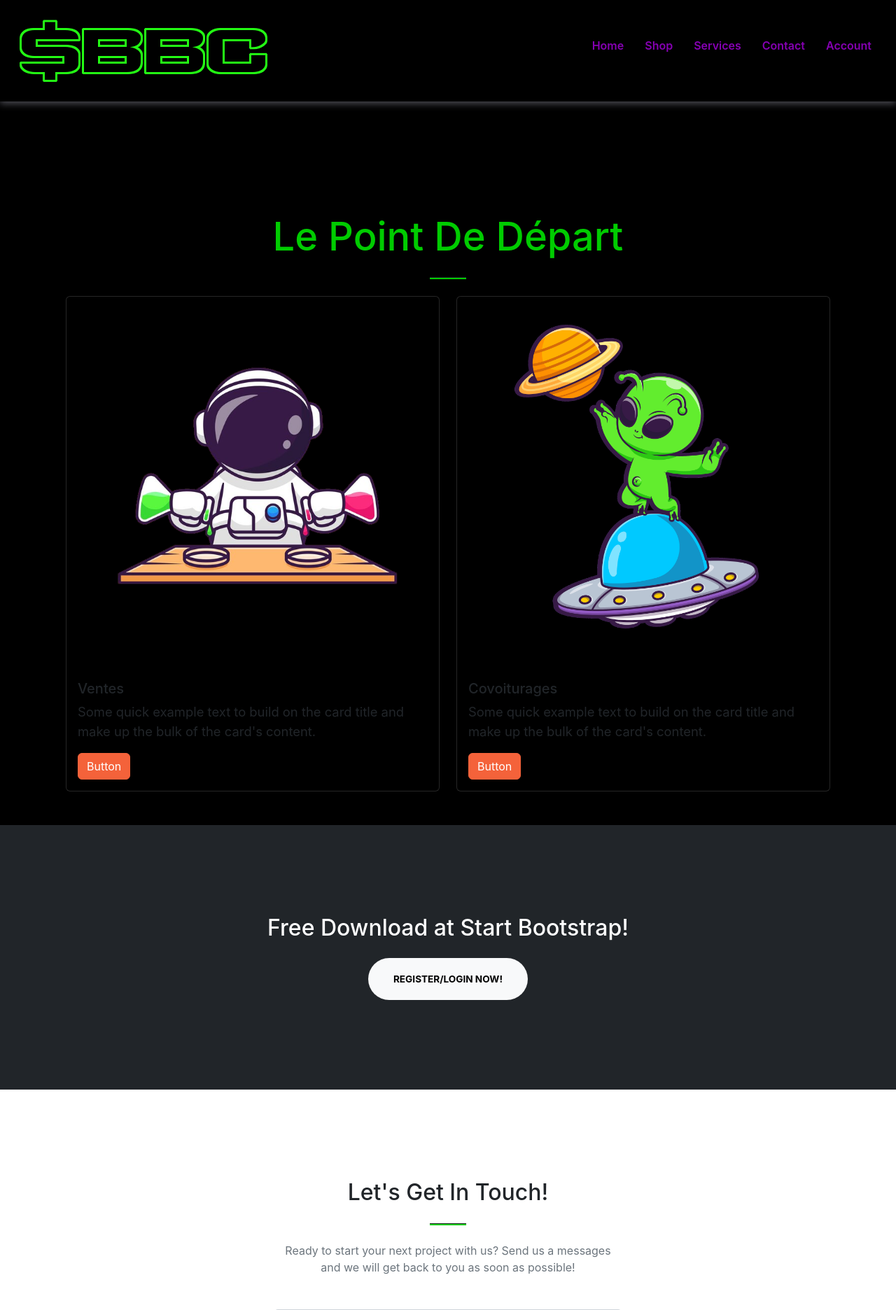
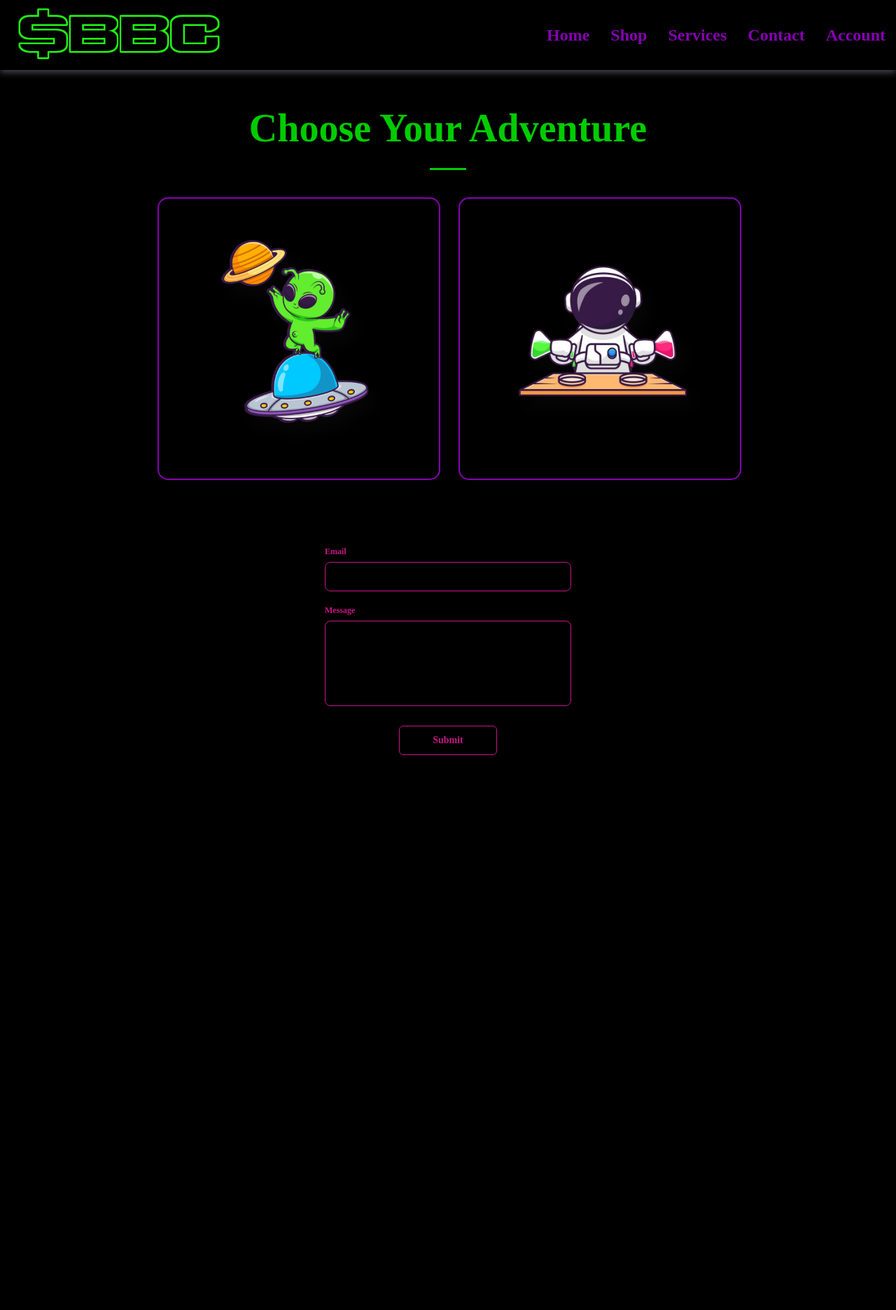
Before and after one commit to AxelBoulange/ProjetLID, a Symfony app: template templates/home/index.html.twig in a window 1280 px wide. Shown: the top 1872 px of the page at 70% size. After the commit the page ends 1079 px from the top, so only its background shows below. Run offline with Twig, Linux system fonts and the light colour scheme; the template is opened without the code that fills it, so the values that code supplies are empty; style sheets or scripts are compiled from the project's sources; some libraries are stand-ins or nearby versions.

Commit message:
boostrap removed + new css + homepage v1

```diff
--- a/assets/bootstrap.js
+++ /dev/null
@@ -1,5 +0,0 @@
-import { startStimulusApp } from '@symfony/stimulus-bundle';
-
-const app = startStimulusApp();
-// register any custom, 3rd party controllers here
-// app.register('some_controller_name', SomeImportedController);
--- /dev/null
+++ b/assets/styles/s.css
@@ -0,0 +1,443 @@
+:root {
+    --navbar-background: #000;
+    --shadow: hsla(237, 14%, 73%, 0.452);
+    --Logo-color: hsl(226, 46%, 51%);
+    --color: #8600b3;
+    --color-hover-links: #bf00ff;
+    /* COLORS */
+    --primary-color: hsl(246, 76%, 67%);
+    --white-color: hsl(0, 0%, 100%);
+    --blue-color: hsl(254, 100%, 31%);
+
+    /* BACKGROUND COLORS */
+    --background-color: hsl(0, 18%, 97%);
+    --background-filter:hsla(0, 0%, 7%, 0.361);
+
+    /* FONT-WEIGHT */
+    --medium-font-weight: 600;
+    --small-font-weigt: 400;
+}
+body{
+    margin: 0;
+    background-color: #000000;
+    font-family: "Copperplate Gothic Bold";
+}
+a{
+    text-decoration: none;
+}
+h1{
+    margin-block: 0;
+}
+/* NAVBAR */
+.navbar{
+    background-color: #000000;
+    position: sticky;
+    width: 100%;
+    height: 100px;
+    z-index: 40;
+    top: 0;
+    display: flex;
+    justify-content: space-between;
+    align-items: center;
+    box-shadow: 0 3px 10px 0 var(--shadow);
+}
+.logo{
+    max-width: 300px;
+    margin-left: 20px;
+}
+.logo img{
+    width: 100%;
+    height: auto;
+}
+.nav-links{
+    height: 100%;
+    justify-content: center;
+    display: flex;
+    align-items: center;
+}
+.nav-links ul{
+    display: flex;
+    padding-inline-start: 0;
+}
+.nav-links ul li{
+    list-style: none;
+    padding: 0 15px;
+    font-weight: 600;
+    font-size: 24px;
+}
+.nav-links ul li a{
+    color: #8600b3;
+}
+.nav-links ul li a:hover{
+    cursor: pointer;
+    font-weight: bold;
+    color: mediumvioletred;
+}
+.menu-hamburger{
+    position: absolute;
+    width: 40px;
+    height: 32px;
+    margin: auto 4rem;
+    right:0;
+    display: none;
+    flex-direction: column;
+    justify-content: space-between;
+}
+.bar-menu{
+    width: 100%;
+    height: 6px;
+    border-radius: 15px;
+    background-color: #8600b3;
+}
+@media screen and (max-width: 860px){
+    .menu-hamburger{
+        display: flex;
+        z-index:40;
+    }
+    .nav-links{
+        position: absolute;
+        width: 100%;
+        height: 100vh;
+        top: 0;
+        left: 0;
+        display: none;
+        justify-content: center;
+        align-content: center;
+        backdrop-filter: blur(50px);
+        z-index: 20 !important;
+    }
+    .nav-links.active{
+        display: flex;
+    }
+    .nav-links ul {
+        display: flex;
+        flex-direction: column;
+        justify-content: center;
+        align-items: center;
+    }
+    .nav-links ul li{
+        margin: 25px 0;
+        font-size: 3em;
+    }
+    .logo{
+        width: 300px;
+    }
+}
+@media screen and (max-width: 560px){
+    .logo{
+        width: 250px;
+    }
+}
+@media screen and (max-width: 420px){
+    .logo{
+        z-index: 5;
+        width: 170px;
+    }
+}
+
+/* header */
+header.masthead {
+    padding: 4%;
+    background-position: center;
+    background-repeat: no-repeat;
+    background-attachment: scroll;
+}
+header.masthead h1, header.masthead .h1 {
+    font-size: 2.25rem;
+}
+@media (min-width: 992px) {
+    header.masthead {
+        padding-bottom: 0;
+    }
+    header.masthead p {
+        font-size: 1.15rem;
+    }
+    header.masthead h1, header.masthead .h1 {
+        font-size: 3rem;
+    }
+}
+@media (min-width: 1200px) {
+    header.masthead h1, header.masthead .h1 {
+        font-size: 3.5rem;
+    }
+}
+
+.text-purple {
+    color: #8600b3;
+}
+.text-purple:hover, .text-purple:focus {
+    color: mediumvioletred;
+}
+.text-bright-purple {
+    color: purple;
+}
+.text-bright-purple:hover, .text-purple:focus {
+    color: mediumvioletred;
+}
+.text-green {
+    color: #00cc00 !important;
+}
+.text-green:hover, .text-green:focus {
+    color: #00ff00 !important;
+}
+.text-dark-green {
+    color: #2bbc46 !important;
+}
+.text-dark-green:hover, .text-green:focus {
+    color: #2af750 !important;
+}
+hr {
+    margin: 1rem 0;
+    color: inherit;
+    border: 0;
+    border-top: 1px solid;
+    opacity: 0.25;
+}
+hr.divider {
+    height: 0.2rem;
+    max-width: 3.25rem;
+    margin: 1.5rem auto;
+    background-color: #00cc00;
+    opacity: 1;
+}
+/* FLIP-CARD */
+.container{
+    position: relative;
+    width: 100%;
+    display: flex;
+    justify-content: center;
+    align-items: center;
+}
+@media (max-width: 550px) {
+    .become-block{
+        display: block;
+    }
+    .card-box-image{
+        margin : 0px auto 20px auto !important;
+    }
+}
+.card-box-image{
+    z-index: 5;
+    width: 225px;
+    height: 275px;
+    margin: 15px;
+    perspective: 1000px;
+}
+.card-inner{
+    width: 100%;
+    height: 100%;
+    border: 2px solid #8600b3;
+    border-radius: 15px;
+    background-color: transparent;
+    transition: transform 0.6s;
+    transform-style: preserve-3d;
+}
+.card-box-image:hover .card-inner{
+    transform: rotateY(180deg);
+}
+.card-front,
+.card-back{
+    position: absolute;
+    width: 100%;
+    height: 100%;
+    text-align: center;
+    backface-visibility: hidden;
+}
+.card-front{
+    display: flex;
+    justify-content: center;
+    align-items: center;
+    transform: rotateY(0deg);
+}
+.card-back{
+    transform: rotateY(180deg);
+}
+.card-back-container{
+    height: 100%;
+    width: 100%;
+    display: flex;
+    flex-direction: column;
+    justify-content: space-evenly;
+    align-items: center;
+}
+.card-back-container h1{
+    font-size: 40px;
+    margin: 10px;
+}
+.card-back-container p{
+    font-size: 20px;
+    margin: 15px;
+}
+.card-image-logo{
+    width: 80%;
+    margin-bottom: 10px;
+    border-radius: 12.5px;
+    object-fit: contain;
+    filter: drop-shadow(10px 15px 10px var(--background-filter));
+}
+@media (min-width: 800px) {
+    .card-box-image{
+        width: 300px;
+        height: 350px;
+    }
+    .card-back-container h1{
+        font-size: 50px;
+    }
+    .card-back-container p{
+        font-size: 25px;
+    }
+}
+@media (min-width: 1100px) {
+    .card-box-image{
+        width: 400px;
+        height: 400px;
+    }.card-back-container h1{
+         font-size: 60px;
+     }
+    .card-back-container p{
+        font-size: 30px;
+    }
+}
+
+.btn {
+    color: purple;
+    text-transform: uppercase;
+    text-decoration: none;
+    border: 2px solid purple;
+    padding: 10px 20px;
+    font-size: 12px;
+    cursor: pointer;
+    font-weight: bold;
+    background: transparent;
+    position: relative;
+    transition: all 1s;
+    overflow: hidden;
+    width: 60%;
+}
+
+.btn:hover {
+    color: white;
+}
+
+.btn::before {
+    content: "";
+    position: absolute;
+    height: 100%;
+    width: 0%;
+    top: 0;
+    left: -40px;
+    transform: skewX(45deg);
+    background-color: purple;
+    z-index: -1;
+    transition: all 1s;
+}
+
+.btn:hover::before {
+    width: 160%;
+}
+.form-container {
+    width: 400px;
+    margin-top: 4%;
+    padding: 32px 24px;
+    font-size: 14px;
+    font-family: inherit;
+    display: flex;
+    flex-direction: column;
+    gap: 20px;
+    box-sizing: border-box;
+    border-radius: 16px;
+    align-items: center;
+}
+@media (max-width: 460px) {
+    .form-container {
+        width: 260px;
+    }
+}
+
+.form-container button:active {
+    scale: 0.95;
+}
+
+.form-container .form {
+    width: 100%;
+    display: flex;
+    flex-direction: column;
+    gap: 20px;
+}
+
+.form-container .form-group {
+    display: flex;
+    flex-direction: column;
+    gap: 2px;
+}
+
+.form-container .form-group label {
+    display: block;
+    margin-bottom: 5px;
+    color: mediumvioletred;
+    font-weight: 600;
+    font-size: 12px;
+}
+
+.form-container .form-group input {
+    padding: 12px 16px;
+    border-radius: 8px;
+    color: mediumvioletred;
+    font-family: inherit;
+    background-color: transparent;
+    border: 1px solid mediumvioletred;
+}
+
+.form-container .form-group textarea {
+    padding: 12px 16px;
+    border-radius: 8px;
+    resize: none;
+    color: mediumvioletred;
+    height: 96px;
+    border: 1px solid mediumvioletred;
+    background-color: transparent;
+    font-family: inherit;
+}
+
+.form-container .form-group input::placeholder {
+    opacity: 0.5;
+    color: blueviolet;
+    border-color: blueviolet;
+}
+
+.form-container .form-group input:focus {
+    outline: none;
+    color: blueviolet;
+    border-color: blueviolet;
+}
+
+.form-container .form-group textarea:focus {
+    outline: none;
+    color: blueviolet;
+    border-color: blueviolet;
+}
+
+.form-container .form-submit-btn {
+    display: flex;
+    align-items: center;
+    justify-content: center;
+    align-self: center;
+    font-family: inherit;
+    color: mediumvioletred;
+    font-weight: 600;
+    width: 40%;
+    background: transparent;
+    border: 1px solid mediumvioletred;
+    padding: 12px 16px;
+    font-size: inherit;
+    gap: 8px;
+    margin-top: 8px;
+    cursor: pointer;
+    border-radius: 6px;
+}
+
+.form-container .form-submit-btn:hover {
+    background-color: blueviolet;
+    border-color: blueviolet;
+    color: black;
+}
--- a/templates/base.html.twig
+++ b/templates/base.html.twig
@@ -6,19 +6,19 @@
     <meta name="description" content="{% block description %}{% endblock %}" />
     <meta name="author" content="Axel Boulangé" />
     <title>{% block title %}{% endblock %}</title>
-        <link rel="icon" type="image/x-icon" href="{{ asset('logo.png') }}"/>
-        <link href="{{ asset('styles/styles.css') }}" rel="stylesheet" />
+        <link rel="icon" type="image/x-icon" href="{{ asset('img/dollar.png') }}"/>
+        <link href="{{ asset('styles/s.css') }}" rel="stylesheet" />
 </head>
 <body id="page-top">
 <!-- NAVBAR -->
 <nav class="navbar">
         <a href="#" class="logo"><img
                     class="img-fluid"
-                src="{{ asset('logo.png') }}"
+                    src="{{ asset('img/logo.png') }}"
                     alt="Logo Picture"
             /></a>
         <div class="nav-links">
-        <ul>
+            <ul class="text-purple">
                 <li><a href="#">Home</a></li>
                 <li><a href="#">Shop</a></li>
                 <li><a href="#">Services</a></li>
--- a/templates/home/index.html.twig
+++ b/templates/home/index.html.twig
@@ -4,115 +4,69 @@
 
 {% block body %}
     <!-- Masthead-->
-    <header class="masthead pb-5">
-            <div class="container">
-                <div class="row gx-4 gx-lg-5 h-100 align-items-center justify-content-center text-center">
-                    <div class="col-lg-8 align-self-end">
-                        <h1 class="text-green font-weight-bold">Le Point De Départ</h1>
-                        <hr class="divider" />
+    <header class="masthead">
+        <center>
+            <h1 class="text-green">Choose Your Adventure</h1>
+            <hr class="divider"/>
+        </center>
+    </header>
+    <section class="container become-block">
+        <div class="card-box-image">
+            <div class="card-inner">
+
+                <!-- // FRONT // -->
+                <div class="card-front">
+                    <img class="card-image-logo" src="{{ asset('img/carpooling.png') }}" alt="Logo">
+                </div>
+
+                <!-- // BACK // -->
+                <div class="card-back">
+                    <div class="card-back-container">
+                        <h1 class="text-green">Carpooling</h1>
+                        <p class="text-dark-green">
+                            Discover the best deals, get the best prices, and save money on your carpooling ride!
+                        </p>
+                        <button class="btn">Access</button>
                     </div>
                 </div>
-                <div class="container">
-                    <div class="row justify-content-around">
-                        <div class="col">
-                            <div class="card">
-                                <img src="{{ asset('img/selling.png') }}" class="card-img-top" alt="Fissure in Sandstone"/>
-                                <div class="card-body">
-                                    <h5 class="card-title">Ventes</h5>
-                                    <p class="card-text">Some quick example text to build on the card title and make up the bulk of the card's content.</p>
-                                    <a href="#!" class="btn btn-primary" data-mdb-ripple-init>Button</a>
-                                </div>
-                            </div>
-                        </div>
-                        <div class="col">
-                            <div class="card">
-                                <img src="{{ asset('img/carpooling.png') }}" class="card-img-top" alt="Fissure in Sandstone"/>
-                                <div class="card-body">
-                                    <h5 class="card-title">Covoiturages</h5>
-                                    <p class="card-text">Some quick example text to build on the card title and make up the bulk of the card's content.</p>
-                                    <a href="#!" class="btn btn-primary" data-mdb-ripple-init>Button</a>
-                                </div>
-                            </div>
-                        </div>
+
+            </div>
+        </div>
+        <div class="card-box-image">
+            <div class="card-inner">
+
+                <!-- // FRONT // -->
+                <div class="card-front">
+                    <img class="card-image-logo" src="{{ asset('img/selling.png') }}" alt="Logo">
+                </div>
+
+                <!-- // BACK // -->
+                <div class="card-back">
+                    <div class="card-back-container">
+                        <h1 class="text-green">Selling</h1>
+                        <p class="text-dark-green">
+                            Sell your items, cars, services to earn money, and have FUN!
+                        </p>
+                        <button class="btn">Access</button>
                     </div>
                 </div>
-        </div>
 
-    </header>
-    <!-- Call to action -->
-    {#    todo register/login   #}
-    <section class="page-section bg-dark text-white">
-        <div class="container px-4 px-lg-5 text-center">
-            <h2 class="mb-4">Free Download at Start Bootstrap!</h2>
-            <a class="btn btn-light btn-xl" href="https://startbootstrap.com/theme/creative/">Register/Login Now!</a>
-        </div>
-    </section>
-    <!-- Contact-->
-    <section class="page-section" id="contact">
-        <div class="container px-4 px-lg-5">
-            <div class="row gx-4 gx-lg-5 justify-content-center">
-                <div class="col-lg-8 col-xl-6 text-center">
-                    <h2 class="mt-0">Let's Get In Touch!</h2>
-                    <hr class="divider" />
-                    <p class="text-muted mb-5">Ready to start your next project with us? Send us a messages and we will get back to you as soon as possible!</p>
-                </div>
-            </div>
-            <div class="row gx-4 gx-lg-5 justify-content-center mb-5">
-                <div class="col-lg-6">
-                    <form id="contactForm" data-sb-form-api-token="API_TOKEN">
-                        <!-- Name input-->
-                        <div class="form-floating mb-3">
-                            <input class="form-control" id="name" type="text" placeholder="Enter your name..." data-sb-validations="required" />
-                            <label for="name">Full name</label>
-                            <div class="invalid-feedback" data-sb-feedback="name:required">A name is required.</div>
-                        </div>
-                        <!-- Email address input-->
-                        <div class="form-floating mb-3">
-                            <input class="form-control" id="email" type="email" placeholder="name@example.com" data-sb-validations="required,email" />
-                            <label for="email">Email address</label>
-                            <div class="invalid-feedback" data-sb-feedback="email:required">An email is required.</div>
-                            <div class="invalid-feedback" data-sb-feedback="email:email">Email is not valid.</div>
-                        </div>
-                        <!-- Phone number input-->
-                        <div class="form-floating mb-3">
-                            <input class="form-control" id="phone" type="tel" placeholder="(123) 456-7890" data-sb-validations="required" />
-                            <label for="phone">Phone number</label>
-                            <div class="invalid-feedback" data-sb-feedback="phone:required">A phone number is required.</div>
-                        </div>
-                        <!-- Message input-->
-                        <div class="form-floating mb-3">
-                            <textarea class="form-control" id="message" type="text" placeholder="Enter your message here..." style="height: 10rem" data-sb-validations="required"></textarea>
-                            <label for="message">Message</label>
-                            <div class="invalid-feedback" data-sb-feedback="message:required">A message is required.</div>
-                        </div>
-                        <!-- Submit success message-->
-                        <!---->
-                        <!-- This is what your users will see when the form-->
-                        <!-- has successfully submitted-->
-                        <div class="d-none" id="submitSuccessMessage">
-                            <div class="text-center mb-3">
-                                <div class="fw-bolder">Form submission successful!</div>
-                                To activate this form, sign up at
-                                <br />
-                                <a href="https://startbootstrap.com/solution/contact-forms">https://startbootstrap.com/solution/contact-forms</a>
-                            </div>
-                        </div>
-                        <!-- Submit error message-->
-                        <!---->
-                        <!-- This is what your users will see when there is-->
-                        <!-- an error submitting the form-->
-                        <div class="d-none" id="submitErrorMessage"><div class="text-center text-danger mb-3">Error sending message!</div></div>
-                        <!-- Submit Button-->
-                        <div class="d-grid"><button class="btn btn-primary btn-xl disabled" id="submitButton" type="submit">Submit</button></div>
-                    </form>
-                </div>
-            </div>
-            <div class="row gx-4 gx-lg-5 justify-content-center">
-                <div class="col-lg-4 text-center mb-5 mb-lg-0">
-                    <i class="bi-phone fs-2 mb-3 text-muted"></i>
-                    <div>+1 (555) 123-4567</div>
-                </div>
             </div>
         </div>
     </section>
+    <section class="container">
+        <div class="form-container">
+            <form class="form">
+                <div class="form-group">
+                    <label for="email">Email</label>
+                    <input type="text" id="email" name="email" required="">
+                </div>
+                <div class="form-group">
+                    <label for="textarea">Message</label>
+                    <textarea name="textarea" id="textarea" rows="10" cols="50" required=""></textarea>
+                </div>
+                <button class="form-submit-btn" type="submit">Submit</button>
+            </form>
+        </div>
+    </section>
 {% endblock %}
```
Also changed, not shown: assets/img/bg-masthead.jpg (deleted), assets/img/dollar.png (added), assets/img/logo.png (renamed from assets/logo.png), assets/img/portfolio/fullsize/1.jpg (deleted), assets/img/portfolio/fullsize/2.jpg (deleted), assets/img/portfolio/fullsize/3.jpg (deleted), assets/img/portfolio/fullsize/4.jpg (deleted), assets/img/portfolio/fullsize/5.jpg (deleted), assets/img/portfolio/fullsize/6.jpg (deleted), assets/img/portfolio/thumbnails/1.jpg (deleted), assets/img/portfolio/thumbnails/2.jpg (deleted), assets/img/portfolio/thumbnails/3.jpg (deleted), assets/img/portfolio/thumbnails/4.jpg (deleted), assets/img/portfolio/thumbnails/5.jpg (deleted), 1 more files. Lines whose indentation alone changed are shown as unchanged.
